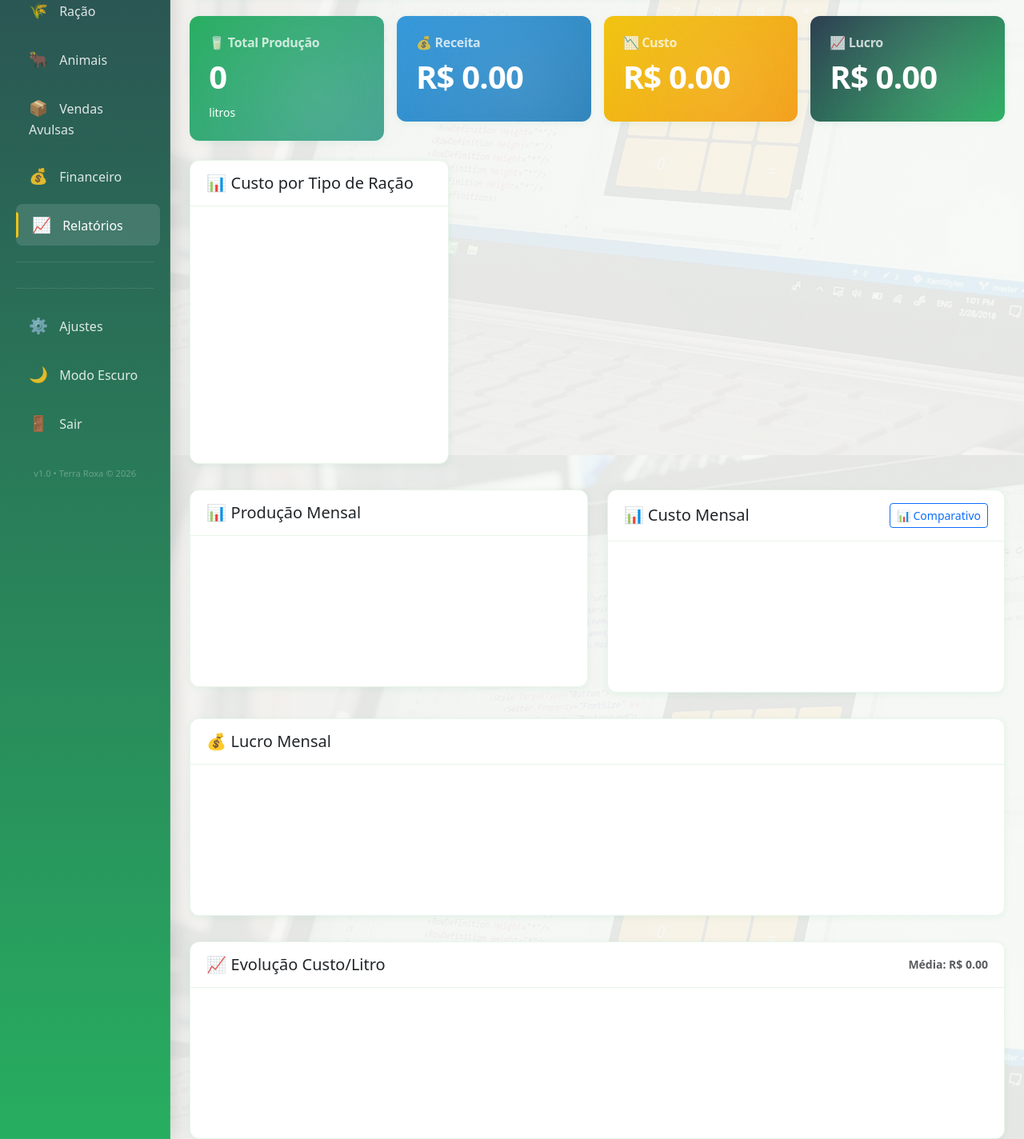
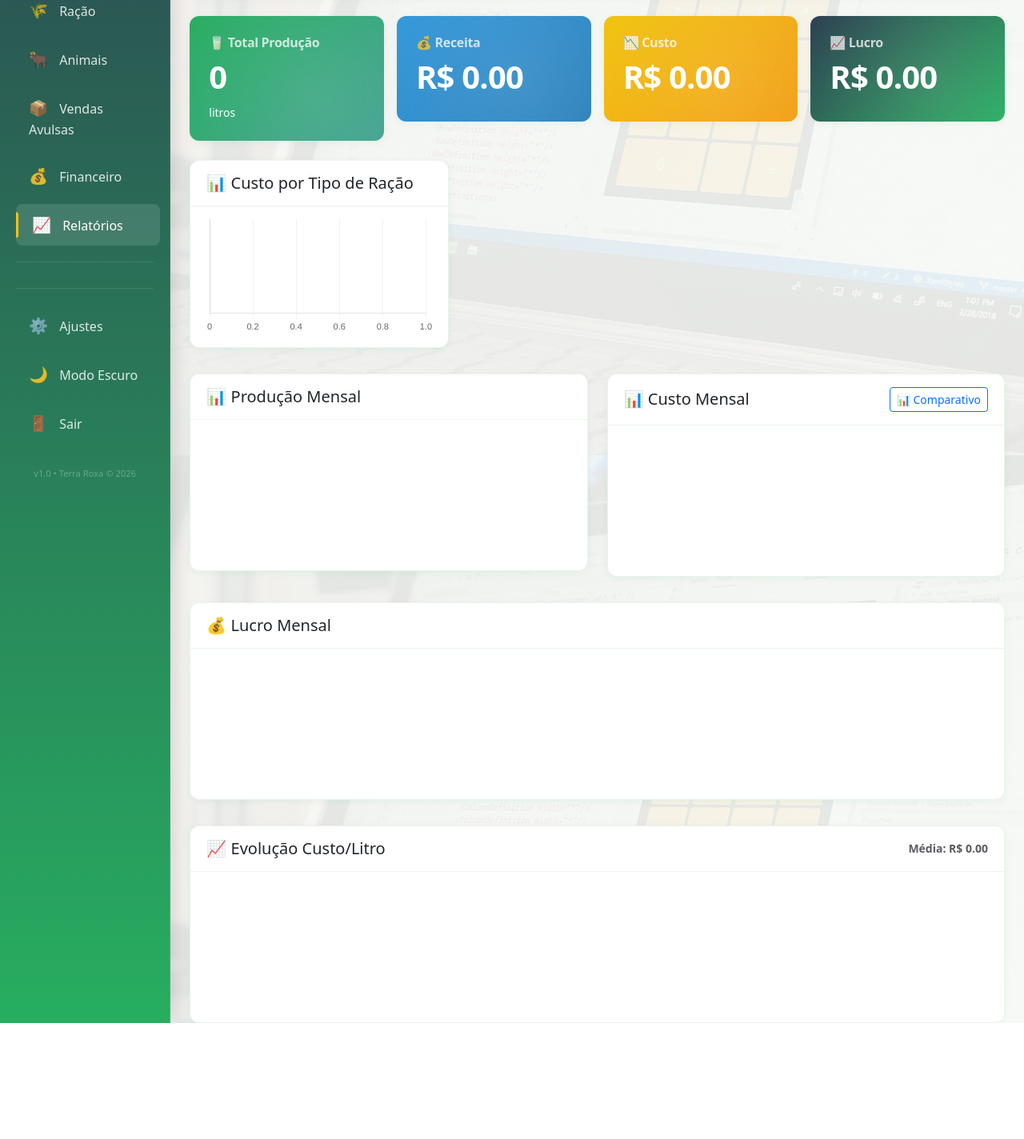
Before and after one commit to jonathasGodinho/gadoleitero2, a Flask app: page /relatorios in a window 1280 px wide. Shown: the part 391-1815 px from the top of the page at 80% size. After the commit the page ends 1670 px from the top, so only its background shows below. Run offline with Flask 3, Linux system fonts and the light colour scheme; the visitor is signed in with stand-in values (Sample User, id 1); data that the repository does not hold is empty; a map, chart or similar area stays blank.

Commit message:
feat: substitui graficos pizza por barras com cores distintas em relatorios

```diff
--- a/templates/relatorios.html
+++ b/templates/relatorios.html
@@ -267,85 +267,202 @@
 <script>
 {% if tipo == 'vendas-avulsas' %}
 new Chart(document.getElementById('chartVendas').getContext('2d'), {
-    type: 'pie',
+    type: 'bar',
     data: {
         labels: {{ dias_grafico|tojson }},
         datasets: [{
             label: 'Vendas (R$)',
             data: {{ valores_venda|tojson }},
-            backgroundColor: ['#8E44AD', '#9B59B6', '#AF7AC5', '#BB8FCE', '#C39BD3', '#D2B4DE', '#E8DAEF', '#7FB3D8', '#85C1E9', '#AED6F1', '#D6EAF8', '#76D7C4', '#A3E4D7', '#ABEBC6', '#A9DFBF', '#F9E79F', '#FAD7A0', '#F5B041', '#EB984E', '#E59866', '#DC7633', '#CA6F1E', '#BA4A00', '#A04000', '#6E2C00', '#1A5276', '#1F618D', '#2E86C1', '#3498DB', '#5DADE2']
+            backgroundColor: ['#8E44AD', '#9B59B6', '#AF7AC5', '#BB8FCE', '#C39BD3', '#D2B4DE', '#E8DAEF', '#7FB3D8', '#85C1E9', '#AED6F1', '#D6EAF8', '#76D7C4', '#A3E4D7', '#ABEBC6', '#A9DFBF', '#F9E79F', '#FAD7A0', '#F5B041', '#EB984E', '#E59866', '#DC7633', '#CA6F1E', '#BA4A00', '#A04000', '#6E2C00', '#1A5276', '#1F618D', '#2E86C1', '#3498DB', '#5DADE2'],
+            borderRadius: 4,
+            borderSkipped: false
         }]
     },
-    options: { responsive: true, plugins: { legend: { position: 'bottom' } } }
+    options: {
+        responsive: true,
+        plugins: {
+            legend: { display: false },
+            tooltip: {
+                backgroundColor: 'rgba(44, 62, 80, 0.9)',
+                padding: 12,
+                cornerRadius: 8,
+                callbacks: {
+                    label: function(context) { return 'R$ ' + context.parsed.y.toFixed(2); }
+                }
+            }
+        },
+        scales: {
+            y: { beginAtZero: true, grid: { color: 'rgba(0,0,0,0.05)' }, ticks: { font: { size: 11 } } },
+            x: { grid: { display: false }, ticks: { font: { size: 10 } } }
+        }
+    }
 });
 
 if ({{ meses_labels_vendas|length }} > 0) {
 new Chart(document.getElementById('chartVendasMensal').getContext('2d'), {
-    type: 'pie',
+    type: 'bar',
     data: {
         labels: {{ meses_labels_vendas|tojson }},
         datasets: [{
             label: 'Vendas (R$)',
             data: {{ valores_vendas_mensais|tojson }},
-            backgroundColor: ['#8E44AD', '#2E86C1', '#27AE60', '#F39C12', '#E74C3C', '#1ABC9C', '#9B59B6', '#3498DB', '#2ECC71', '#F1C40F', '#E67E22', '#1F618D']
+            backgroundColor: ['#8E44AD', '#2E86C1', '#27AE60', '#F39C12', '#E74C3C', '#1ABC9C', '#9B59B6', '#3498DB', '#2ECC71', '#F1C40F', '#E67E22', '#1F618D'],
+            borderRadius: 4,
+            borderSkipped: false
         }]
     },
-    options: { responsive: true, plugins: { legend: { position: 'bottom' } } }
+    options: {
+        responsive: true,
+        plugins: {
+            legend: { display: false },
+            tooltip: {
+                backgroundColor: 'rgba(44, 62, 80, 0.9)',
+                padding: 12,
+                cornerRadius: 8,
+                callbacks: {
+                    label: function(context) { return 'R$ ' + context.parsed.y.toFixed(2); }
+                }
+            }
+        },
+        scales: {
+            y: { beginAtZero: true, grid: { color: 'rgba(0,0,0,0.05)' }, ticks: { font: { size: 11 } } },
+            x: { grid: { display: false }, ticks: { font: { size: 10 } } }
+        }
+    }
 });
 }
 {% else %}
 new Chart(document.getElementById('chartCusto').getContext('2d'), {
-    type: 'pie',
+    type: 'bar',
     data: {
         labels: {{ custo_por_tipo.keys()|list|tojson }},
         datasets: [{
+            label: 'Custo (R$)',
             data: {{ custo_por_tipo.values()|list|tojson }},
-            backgroundColor: ['#2C3E50', '#27AE60', '#1E8449', '#6E4F32', '#F1C40F']
+            backgroundColor: ['#2C3E50', '#27AE60', '#1E8449', '#6E4F32', '#F1C40F'],
+            borderColor: ['#2C3E50', '#27AE60', '#1E8449', '#6E4F32', '#F1C40F'],
+            borderWidth: 1,
+            borderRadius: 4
         }]
     },
-    options: { responsive: true, plugins: { legend: { position: 'bottom' } } }
+    options: {
+        responsive: true,
+        indexAxis: 'y',
+        plugins: {
+            legend: { display: false },
+            tooltip: {
+                backgroundColor: 'rgba(44, 62, 80, 0.9)',
+                padding: 12,
+                cornerRadius: 8,
+                callbacks: {
+                    label: function(context) { return 'R$ ' + context.parsed.x.toFixed(2); }
+                }
+            }
+        },
+        scales: {
+            x: { beginAtZero: true, grid: { color: 'rgba(0,0,0,0.05)' }, ticks: { font: { size: 11 } } },
+            y: { grid: { display: false }, ticks: { font: { size: 11 } } }
+        }
+    }
 });
 
 const coresMensais = ['#8E44AD', '#2E86C1', '#27AE60', '#F39C12', '#E74C3C', '#1ABC9C', '#9B59B6', '#3498DB', '#2ECC71', '#F1C40F', '#E67E22', '#1F618D'];
 
 if ({{ meses_labels|length }} > 0) {
 new Chart(document.getElementById('chartMensal').getContext('2d'), {
-    type: 'pie',
+    type: 'bar',
     data: {
         labels: {{ meses_labels|tojson }},
         datasets: [{
             label: 'Litros',
             data: {{ valores_mensais|tojson }},
-            backgroundColor: coresMensais.slice(0, {{ meses_labels|length }})
+            backgroundColor: coresMensais.slice(0, {{ meses_labels|length }}),
+            borderRadius: 4,
+            borderSkipped: false
         }]
     },
-    options: { responsive: true, plugins: { legend: { position: 'bottom' } } }
+    options: {
+        responsive: true,
+        plugins: {
+            legend: { display: false },
+            tooltip: {
+                backgroundColor: 'rgba(44, 62, 80, 0.9)',
+                padding: 12,
+                cornerRadius: 8,
+                callbacks: {
+                    label: function(context) { return '🥛 ' + context.parsed.y.toFixed(0) + ' L'; }
+                }
+            }
+        },
+        scales: {
+            y: { beginAtZero: true, grid: { color: 'rgba(0,0,0,0.05)' }, ticks: { font: { size: 11 } } },
+            x: { grid: { display: false }, ticks: { font: { size: 10 } } }
+        }
+    }
 });
 
 new Chart(document.getElementById('chartCustoMensal').getContext('2d'), {
-    type: 'pie',
+    type: 'bar',
     data: {
         labels: {{ meses_labels|tojson }},
         datasets: [{
             label: 'Custo (R$)',
             data: {{ custo_mensal|tojson }},
-            backgroundColor: coresMensais.slice(0, {{ meses_labels|length }})
+            backgroundColor: ['#F39C12', '#E67E22', '#D35400', '#F1C40F', '#F5B041', '#EB984E', '#E59866', '#DC7633', '#CA6F1E', '#BA4A00', '#A04000', '#873600'].slice(0, {{ meses_labels|length }}),
+            borderRadius: 4,
+            borderSkipped: false
         }]
     },
-    options: { responsive: true, plugins: { legend: { position: 'bottom' } } }
+    options: {
+        responsive: true,
+        plugins: {
+            legend: { display: false },
+            tooltip: {
+                backgroundColor: 'rgba(44, 62, 80, 0.9)',
+                padding: 12,
+                cornerRadius: 8,
+                callbacks: {
+                    label: function(context) { return '💰 R$ ' + context.parsed.y.toFixed(2); }
+                }
+            }
+        },
+        scales: {
+            y: { beginAtZero: true, grid: { color: 'rgba(0,0,0,0.05)' }, ticks: { font: { size: 11 } } },
+            x: { grid: { display: false }, ticks: { font: { size: 10 } } }
+        }
+    }
 });
 
 new Chart(document.getElementById('chartLucroMensal').getContext('2d'), {
-    type: 'pie',
+    type: 'bar',
     data: {
         labels: {{ meses_labels|tojson }},
         datasets: [{
             label: 'Lucro (R$)',
             data: {{ lucro_mensal|tojson }},
-            backgroundColor: coresMensais.slice(0, {{ meses_labels|length }})
+            backgroundColor: ['#3498DB', '#2E86C1', '#2874A6', '#1F618D', '#1A5276', '#154360', '#85C1E9', '#5DADE2', '#48C9B0', '#1ABC9C', '#17A589', '#148F77'].slice(0, {{ meses_labels|length }}),
+            borderRadius: 4,
+            borderSkipped: false
         }]
     },
-    options: { responsive: true, plugins: { legend: { position: 'bottom' } } }
+    options: {
+        responsive: true,
+        plugins: {
+            legend: { display: false },
+            tooltip: {
+                backgroundColor: 'rgba(44, 62, 80, 0.9)',
+                padding: 12,
+                cornerRadius: 8,
+                callbacks: {
+                    label: function(context) { return '📈 R$ ' + context.parsed.y.toFixed(2); }
+                }
+            }
+        },
+        scales: {
+            y: { beginAtZero: true, grid: { color: 'rgba(0,0,0,0.05)' }, ticks: { font: { size: 11 } } },
+            x: { grid: { display: false }, ticks: { font: { size: 10 } } }
+        }
+    }
 });
 }
 
```
